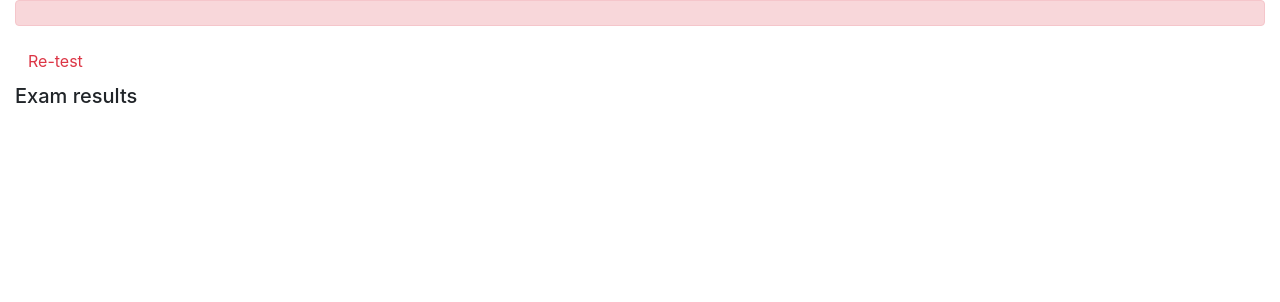
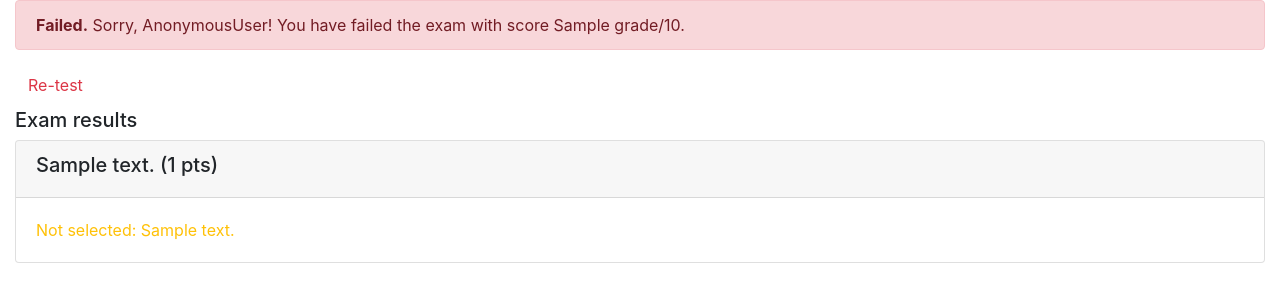
Before and after one commit to jeongahyi/final-cloud-app-with-database, a Django app: template onlinecourse/templates/onlinecourse/exam_result_bootstrap.html in a window 1280 px wide. Shown: the part 56-358 px from the top of the page. Run offline with Django 3.2, Linux system fonts and the light colour scheme; tables that the repository leaves empty hold one stand-in row (values such as "Sample post"); the template is opened without the code that fills it: values that come from a table or form of the project are taken from there, most other values are stand-ins (such as "Sample title", 1, 10 or a date in 2020); some libraries are stand-ins or nearby versions.

Commit message:
Update exam_result_bootstrap.html

```diff
--- a/onlinecourse/templates/onlinecourse/exam_result_bootstrap.html
+++ b/onlinecourse/templates/onlinecourse/exam_result_bootstrap.html
@@ -39,16 +39,39 @@
     {% if grade > 80 %}
     <div class="alert alert-success">
        <!--HINT Display passed info -->
+        <b>Congratulations, {{user}}!</b>. You have passed the exam with score {{grade}}/{{total}}.
     </div>
         {% else %}
         <div class="alert alert-danger">
             <!--HINT Display failed info -->
+            <b>Failed.</b> Sorry, {{user}}! You have failed the exam with score {{grade}}/{{total}}.
         </div>
         <a class="btn btn-link text-danger" href="{% url 'onlinecourse:course_details' course.id %}">Re-test</a>
         {% endif %}
         <div class="card-columns-vertical mt-1">
-        <h5 class="">Exam results</h5>
+            <h5 class="">Exam results</h5>
             <!--HINT Display exam results-->
+            {% for question in course.question_set.all %}
+        <div class="card mt-1">
+            <div class="card-header"><h5>{{question.content}} ({{question.mark}} pts)</h5></div>
+            {% csrf_token %}
+            <div class="card-body">
+                {% for choice in question.choice_set.all %}
+                    {% if choice in selected_id and choice.is_correct %}
+                        <p class="card-text text-success">Correct answer:
+                    {% elif choice in selected_id %}
+                        <p class="card-text text-danger">Wrong answer:
+                    {% elif choice.is_correct %}
+                        <p class="card-text text-warning">Not selected:
+                    {% else %}
+                        <p class="card-text">
+                    {% endif %}
+                    {{choice.content}}
+                    </p>
+                {% endfor%}
+            </div>
+        </div>
+    {% endfor %}
         </div>
     </div>
 </body>
```
